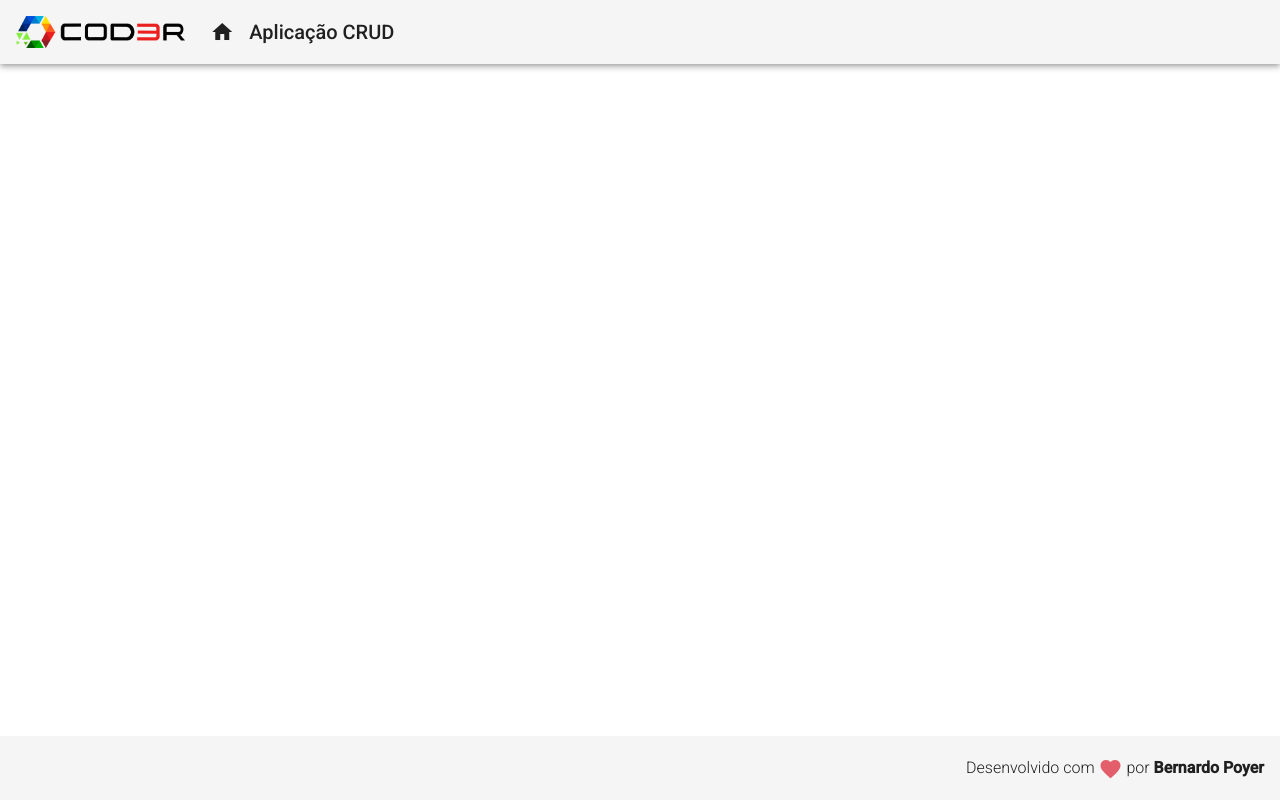
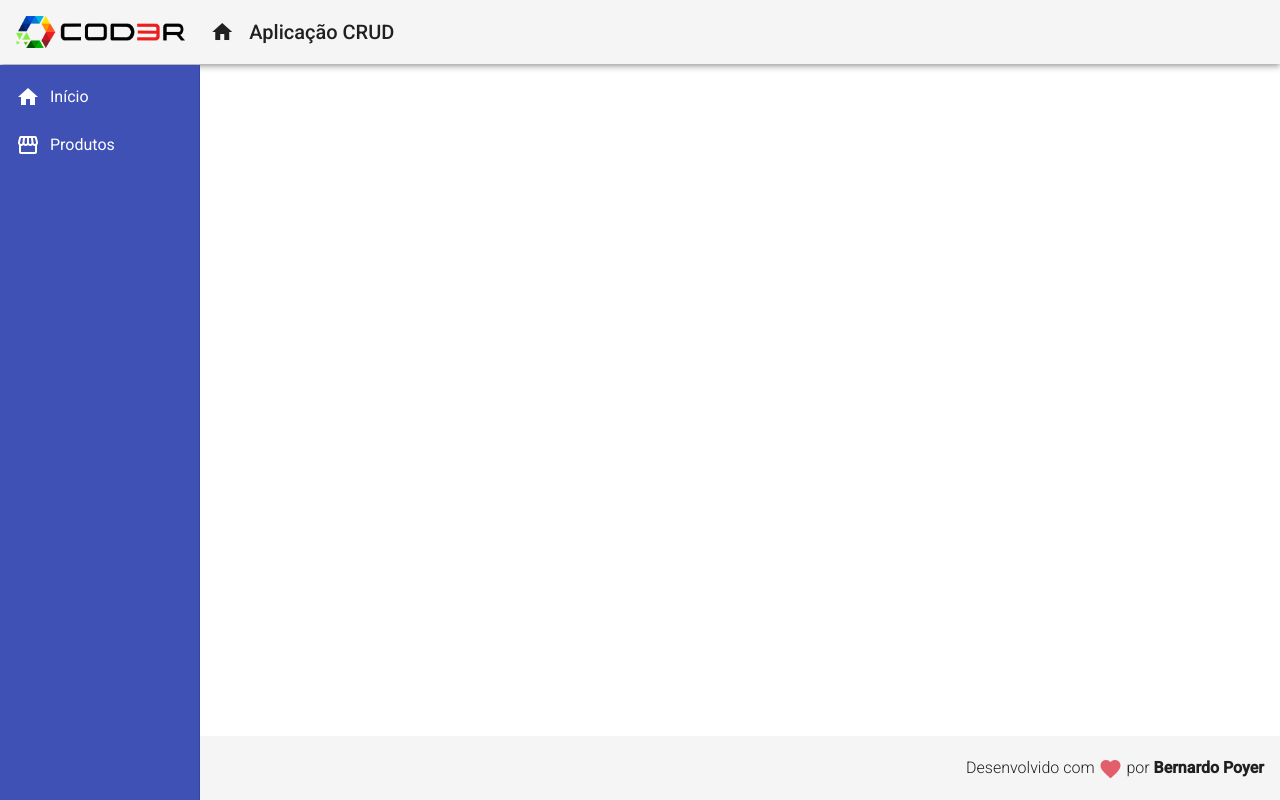
Before and after one commit to BePoyerGabe/expense-manager, an Angular app: page / in a window 1280 px wide. Built offline with nearby package versions, Linux system fonts and the light colour scheme.

Commit message:
Sidebar nav

```diff
--- a/src/app/app.component.html
+++ b/src/app/app.component.html
@@ -1,2 +1,3 @@
 <app-header></app-header>
+<app-nav></app-nav>
 <app-footer></app-footer>
--- /dev/null
+++ b/src/app/components/template/nav/nav.component.css
@@ -0,0 +1,12 @@
+.sidenav {
+  background-color: #3f51b5;
+  width: 200px;
+}
+
+.sidenav a {
+  color: #fff;
+}
+
+.sidenav i {
+  padding-right: 10px;
+}
--- /dev/null
+++ b/src/app/components/template/nav/nav.component.html
@@ -0,0 +1,8 @@
+<mat-sidenav-container class="container">
+    <mat-sidenav class="sidenav" mode="side" opened fixedInViewport="true" fixedTopGap="65">
+        <mat-nav-list class="nav-list">
+            <a mat-list-item><i class="material-icons">home</i>Início</a>
+            <a mat-list-item><i class="material-icons">storefront</i>Produtos</a>
+        </mat-nav-list>
+    </mat-sidenav>
+</mat-sidenav-container>
--- /dev/null
+++ b/src/app/components/template/nav/nav.component.ts
@@ -0,0 +1,15 @@
+import { Component, OnInit } from '@angular/core';
+
+@Component({
+  selector: 'app-nav',
+  templateUrl: './nav.component.html',
+  styleUrls: ['./nav.component.css']
+})
+export class NavComponent implements OnInit {
+
+  constructor() { }
+
+  ngOnInit(): void {
+  }
+
+}
```
Also changed, not shown: src/app/app.module.ts (+11 -3 lines).
